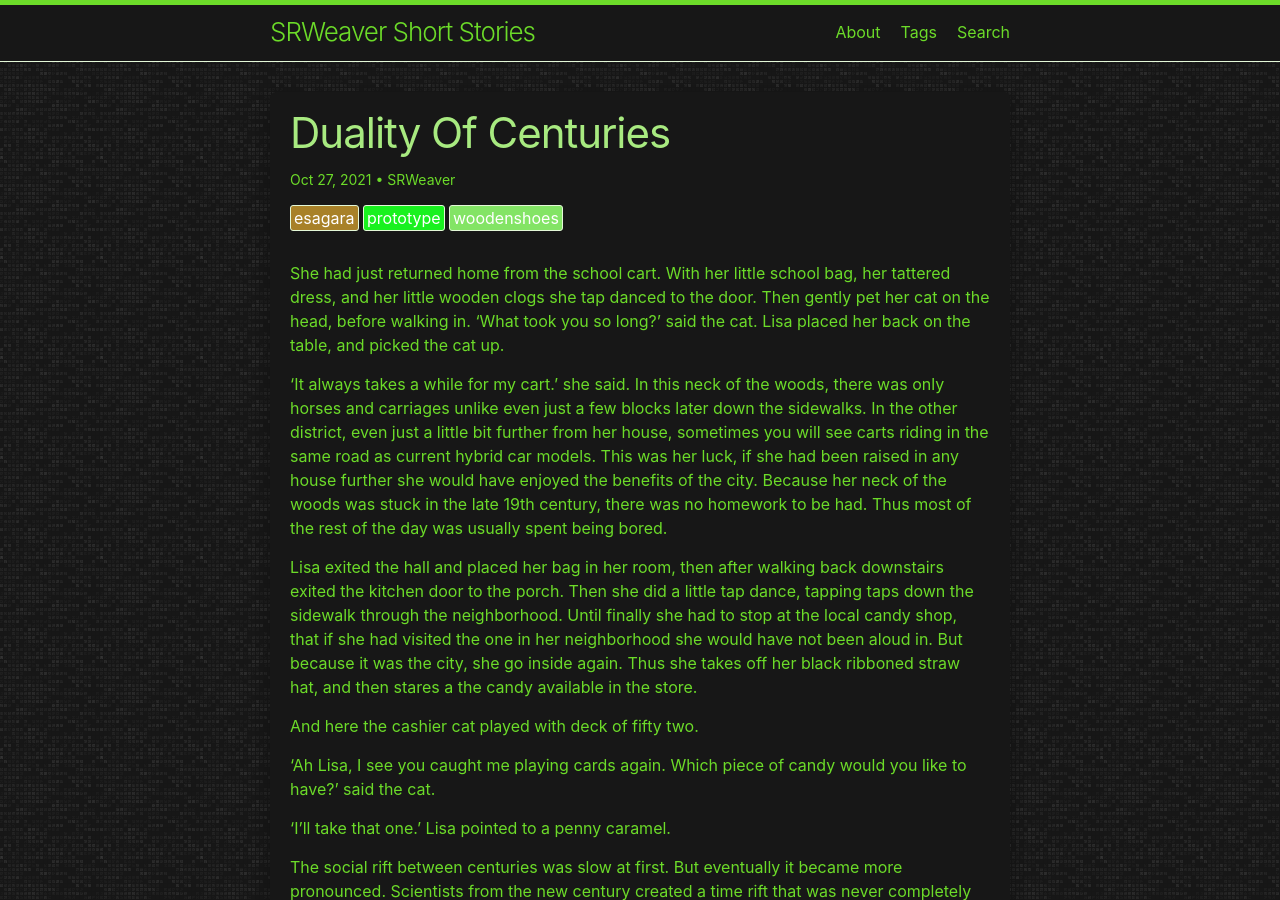
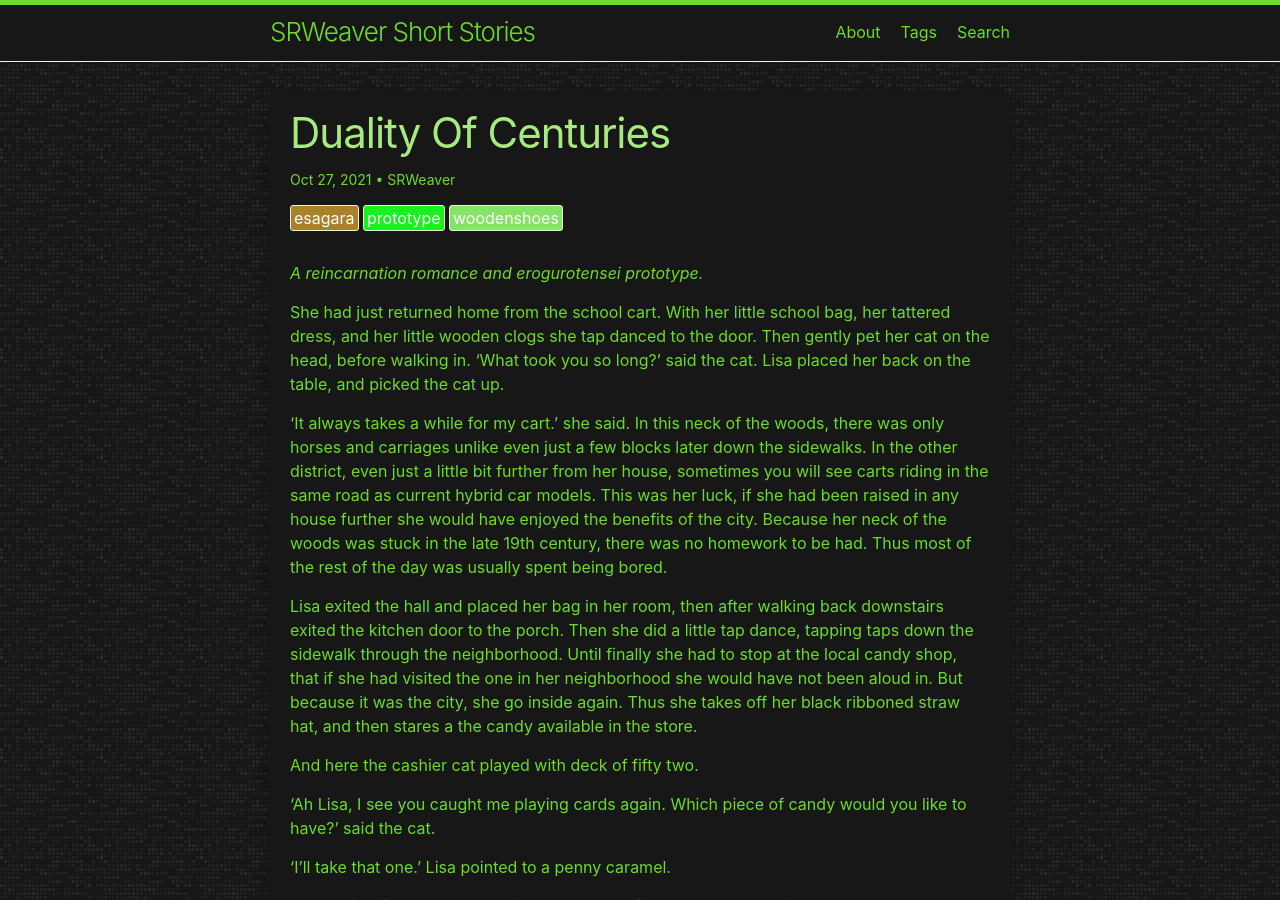
Before and after one commit to LWFlouisa/SRWeaverShorts, a Jekyll site: the page built from _posts/2021-10-27-dualityofcenturies.md, in a window 1280 px wide and 900 px high. Built offline with Jekyll 4.4.1, drawn with Linux system fonts in a browser that asks for light colours; our own code applies the rules of GitHub Pages for plain Markdown files.

Commit message:
Update 2021-10-27-dualityofcenturies.md

```diff
--- a/_posts/2021-10-27-dualityofcenturies.md
+++ b/_posts/2021-10-27-dualityofcenturies.md
@@ -3,6 +3,8 @@ title: "Duality Of Centuries"
 author: SRWeaver
 tags: esagara woodenshoes prototype
 ---
+<i>A reincarnation romance and erogurotensei prototype.</i>
+
 She had just returned home from the school cart. With her little school bag, her tattered dress, and her little wooden clogs she tap danced to the door. Then gently pet her cat on the head, before walking in. 'What took you so long?' said the cat. Lisa placed her back on the table, and picked the cat up.
 
 'It always takes a while for my cart.' she said. In this neck of the woods, there was only horses and carriages unlike even just a few blocks later down the sidewalks. In the other district, even just a little bit further from her house, sometimes you will see carts riding in the same road as current hybrid car models. This was her luck, if she had been raised in any house further she would have enjoyed the benefits of the city. Because her neck of the woods was stuck in the late 19th century, there was no homework to be had. Thus most of the rest of the day was usually spent being bored.
```
